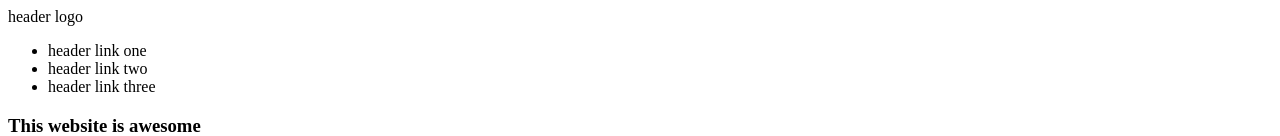
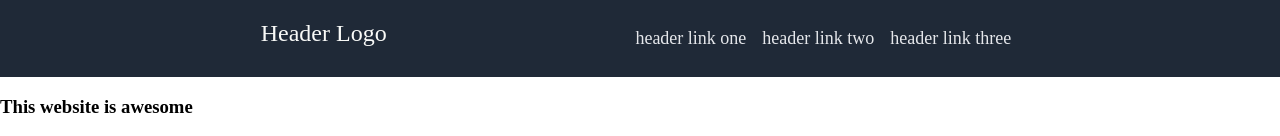
Before and after one commit to kiyo2128/odin-landing-page, a plain HTML site: page index.html in a window 1280 px wide. Shown: the top 136 px of the page. Drawn offline with Linux system fonts and the light colour scheme.

Commit message:
finished styling the header

```diff
--- a/index.html
+++ b/index.html
@@ -4,16 +4,15 @@
   <meta charset="UTF-8">
   <meta name="viewport" content="width=device-width, initial-scale=1.0">
   <title>odin-landing-page</title>
+  <link rel="stylesheet" href="./stylee.css">
 </head>
 <body>
   <header>
-    <div class="logo">header logo</div>
+    <div class="logo">Header Logo</div>
     <div class="links">
-      <ul>
-        <li>header link one</li>
-        <li>header link two</li>
-        <li>header link three</li>
-      </ul>
+      <a href="">header link one</a>
+      <a href="">header link two</a>
+      <a href="">header link three</a>
     </div>
   </header>
 
--- a/stylee.css
+++ b/stylee.css
@@ -0,0 +1,28 @@
+body {
+  padding: 0;
+  margin: 0;
+  box-sizing: border-box;
+}
+
+header {
+  display: flex;
+  justify-content: space-evenly;
+  background: #1f2937;
+  padding: 20px;
+}
+
+.logo {
+  font-size: 24px;
+  color: #F9FAF8;
+}
+
+.links {
+  display: flex;
+}
+
+a{
+  padding: 8px;
+  font-size: 18px;
+  color: #E5E7EB;
+  text-decoration: none;
+}
```
